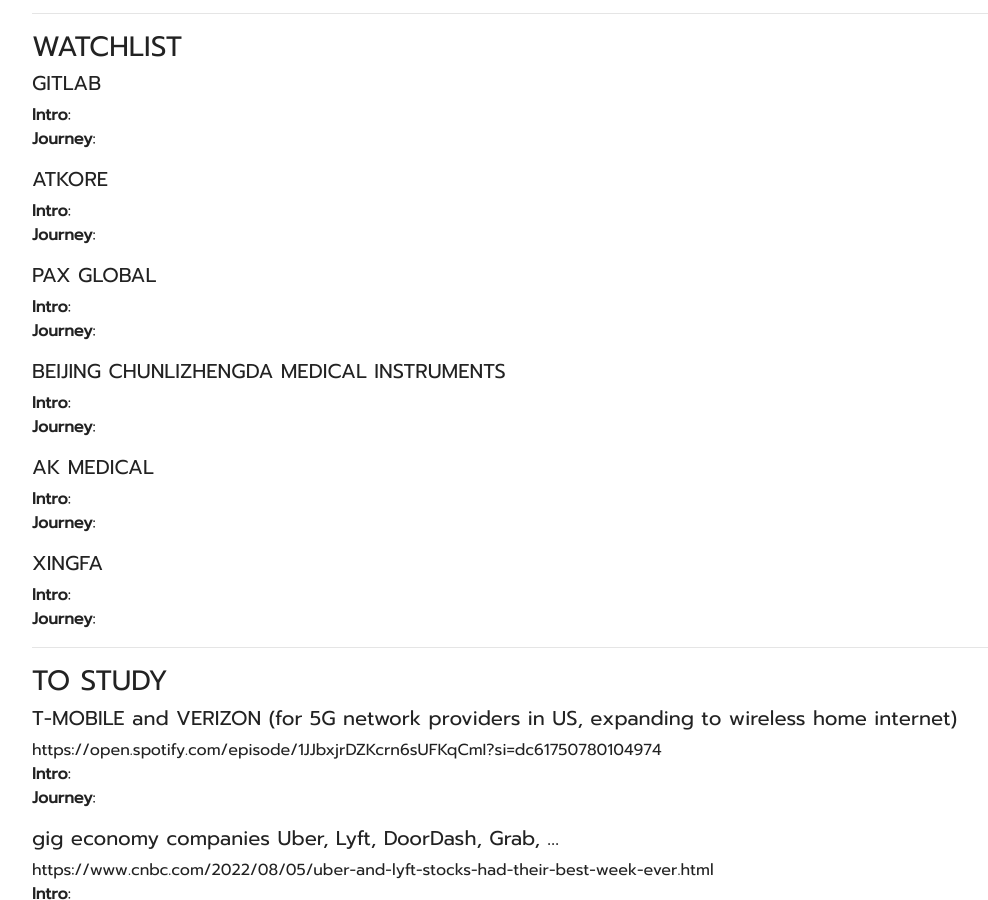
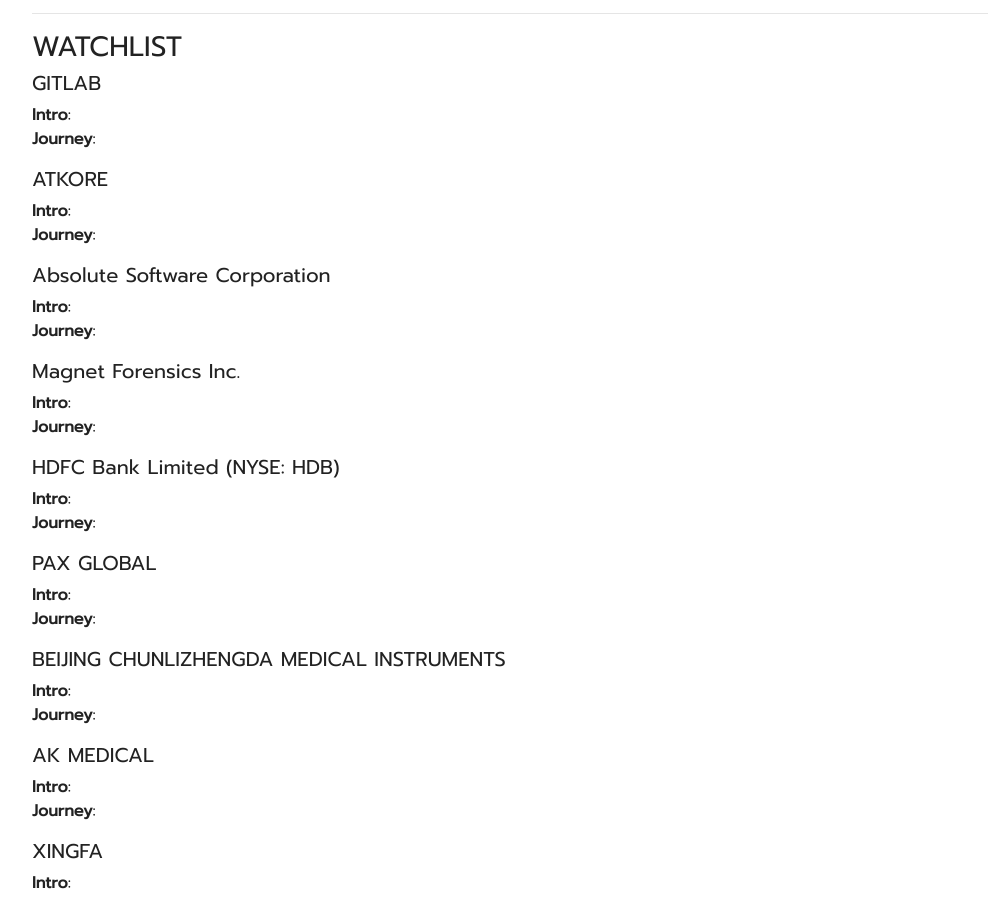
Before and after one commit to moneysart/moneysart.github.io, a Jekyll site: the page built from diary/index.md, in a window 1280 px wide and 900 px high, scrolled down 8874 px. Shown: the whole window, without its empty margins (54-1042 px from the left). Built offline with Jekyll 4.4.1, drawn with Linux system fonts in a browser that asks for light colours; nearby versions of some CDN libraries.

Commit message:
add Y2023Q1 section

```diff
--- a/diary/index.md
+++ b/diary/index.md
@@ -330,6 +330,18 @@ Although I did well on sticking with the plan, I set a stop loss where I should
 **Intro**:
 **Journey**:
 
+##### Absolute Software Corporation
+**Intro**:
+**Journey**:
+
+##### Magnet Forensics Inc.
+**Intro**:
+**Journey**:
+
+##### HDFC Bank Limited (NYSE: HDB)
+**Intro**:
+**Journey**:
+
 ##### PAX GLOBAL
 **Intro**:
 **Journey**:
```
